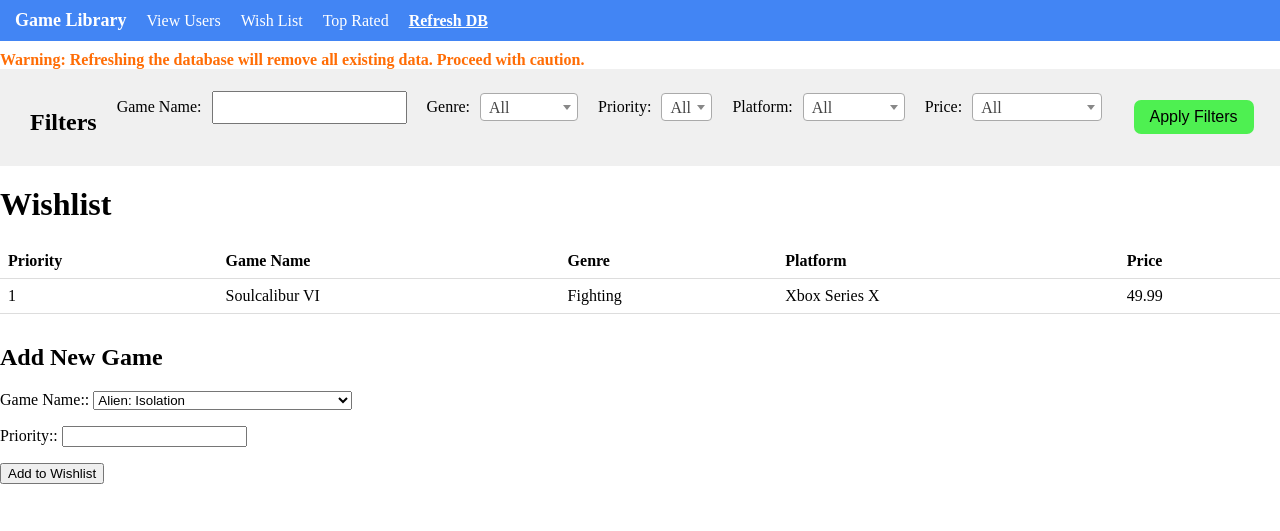
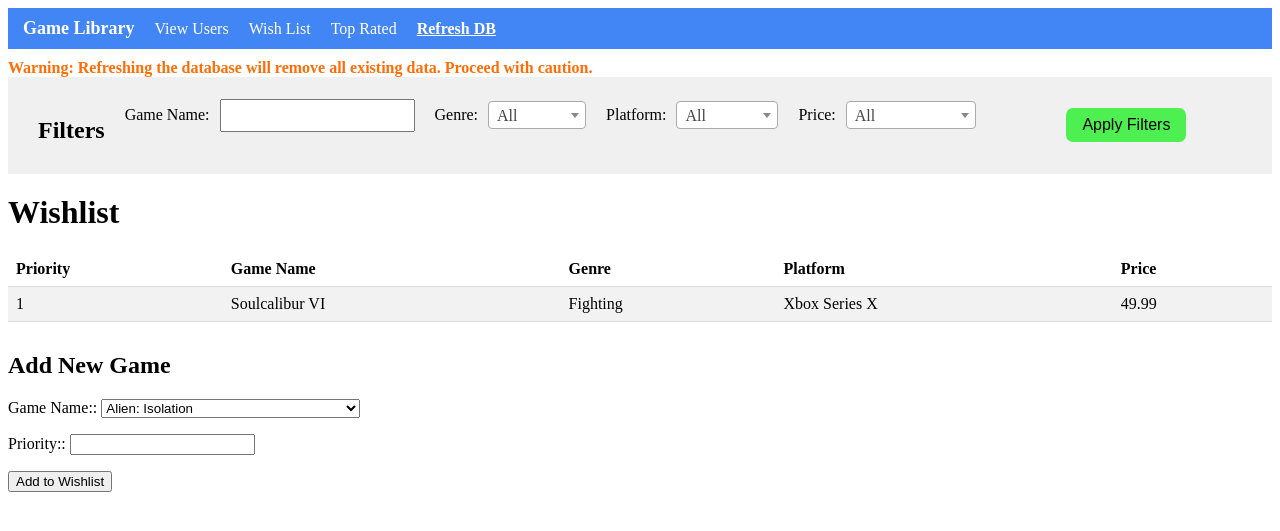
Before and after one commit to ralphsulioti/CS4750Project, a Flask app: page /wishlist in a window 1280 px wide. Shown: the top 531 px of the page. Run offline with Flask 3, Linux system fonts and the light colour scheme; data comes from the database, SQL or seed files in the repository; tables that the repository leaves empty hold one stand-in row (values such as "Sample post").

Commit message:
Fixed filter for the wishlist works as expected.

````diff
--- a/templates/wishlist.html
+++ b/templates/wishlist.html
@@ -6,27 +6,39 @@
     <link href="https://cdn.jsdelivr.net/npm/select2@4.0.13/dist/css/select2.min.css" rel="stylesheet" />
     <script src="https://cdn.jsdelivr.net/npm/select2@4.0.13/dist/js/select2.min.js"></script>
 </head>
+
 <style>
-body {
-    margin: 0;
-    padding: 0;
+    /* Styling for the user library table */
+    table {
+        border-collapse: collapse;
+        width: 100%;
     }
 
-nav {
-    background-color: #f0f0f0;
-    padding: 10px;
+    th, td {
+        text-align: left;
+        padding: 8px;
+        border-bottom: 1px solid #ddd;
     }
 
-nav > * {
-    display: flex;
-    align-items: center;
+    tr:nth-child(even) {
+        background-color: #f2f2f2;
     }
 
-.container {
-    display: flex;
-    flex-direction: column;
-    align-items: center;
+    /* Styling for the main content */
+    h1 {
         margin-top: 20px;
+    }
+
+    h2 {
+        margin-top: 30px;
+    }
+
+    form {
+        margin-top: 20px;
+    }
+
+    #add-game-form {
+        display: none;
     }
 
     .filters-container {
@@ -37,7 +49,6 @@ nav > * {
         padding: 10px;
         background-color: #f0f0f0;
         margin-bottom: 20px;
-
     }
 
     .left-filters {
@@ -45,13 +56,6 @@ nav > * {
         flex-wrap: wrap;
         align-items: center;
         margin-right: 15px;
-    margin-left: 20px;
-}
-
-.right-filters {
-    display: flex;
-    flex-wrap: wrap;
-    align-items: center;
         margin-left: 20px;
     }
 
@@ -85,50 +89,11 @@ nav > * {
         margin: 0 auto;
         transition: background-color 0.3s;
     }
-
-table {
-    width: 100%;
-    border-collapse: collapse;
-    margin-top: 20px;
-}
-
-th, td {
-    text-align: left;
-    padding: 8px;
-    border-bottom: 1px solid #ddd;
-}
-
-tr:nth-child(even) {
-    background-color: #f2f2f2;
-}
-
-h1 {
-    margin-top: 20px;
-}
-
-h2 {
-    margin-top: 30px;
-}
-
-.new-game-button {
-    margin-top: 10px;
-    padding: 8px 16px;
-    background-color: rgba(255, 106, 0, 0.98);
-    color: white;
-    border: none;
-    border-radius: 7px;
-    font-size: 16px;
-    cursor: pointer;
-    text-decoration: none;
-    display: inline-block;
-    transition: background-color 0.3s;
-    margin-left: auto;
-}
-
 </style>
 
 <body>
     {% include 'navbar.html' %}
+
     <div class="filters-container">
         <div class="left-filters">
             <h2>Filters</h2>
@@ -148,22 +113,6 @@ h2 {
                     <option value="Sports">Sports</option>
                     <option value="Platformer">Platformer</option>
                     <option value="Shooter">Shooter</option>
-            </select>
-        </div>
-        <div class="filter-container" style="margin-bottom: 20px;">
-            <label class="filter-label" for="priority-filter">Priority:</label>
-            <select id="priority-filter" class="filter-select">
-                <option value="">All</option>
-                <option value="1">1</option>
-                <option value="2">2</option>
-                <option value="3">3</option>
-                <option value="4">4</option>
-                <option value="5">5</option>
-                <option value="6">6</option>
-                <option value="7">7</option>
-                <option value="8">8</option>
-                <option value="9">9</option>
-                <option value="10">10</option>
                 </select>
             </div>
             <div class="filter-container" style="margin-bottom: 20px;">
@@ -195,7 +144,6 @@ h2 {
 
     <h1>Wishlist</h1>
     <table>
-    <thead>
         <tr>
             <th>Priority</th>
             <th>Game Name</th>
@@ -203,18 +151,15 @@ h2 {
             <th>Platform</th>
             <th>Price</th>
         </tr>
-    </thead>
-    <tbody>
         {% for item in wishlist %}
         <tr>
-            <td>{{ item[0] }}</td>
+            <td>{{ item[0] }}</td>  <!-- Change how you access the item fields -->
             <td>{{ item[1] }}</td>
             <td>{{ item[2] }}</td>
             <td>{{ item[3] }}</td>
-            <td>{{ item[4] }}</td```
+            <td>{{ item[4] }}</td>
         </tr>
         {% endfor %}
-    </tbody>
     </table>
 
     <h2>Add New Game</h2>
@@ -224,12 +169,13 @@ h2 {
         <p>{{ form.priority.label }}: {{ form.priority() }}</p>
         <p>{{ form.submit() }}</p>
     </form>
+
+    <!-- Apply Filters and Initialize Select2 -->
     <script>
     function applyFilters() {
         var gameRows = document.querySelectorAll('table tbody tr');
         var nameFilter = document.getElementById('name-filter').value.toLowerCase();
         var genreFilter = document.getElementById('genre-filter').value.toLowerCase();
-    var priorityFilter = document.getElementById('priority-filter').value.toLowerCase();
         var platformFilter = document.getElementById('platform-filter').value.toLowerCase();
         var priceFilter = document.getElementById('price-filter').value.toLowerCase();
 
@@ -237,13 +183,11 @@ function applyFilters() {
             var gameRow = gameRows[i];
             var name = gameRow.cells[1].textContent.toLowerCase();
             var genre = gameRow.cells[2].textContent.toLowerCase();
-        var priority = gameRow.cells[3].textContent.toLowerCase();
-        var platform = gameRow.cells[4].textContent.toLowerCase();
-        var price = gameRow.cells[5].textContent.toLowerCase();
+            var platform = gameRow.cells[3].textContent.toLowerCase();
+            var price = gameRow.cells[4].textContent.toLowerCase();
 
             if (name.includes(nameFilter) &&
                 genre.includes(genreFilter) &&
-            priority.includes(priorityFilter) &&
                 platform.includes(platformFilter) &&
                 priceFilterMatch(price, priceFilter)) {
                 gameRow.style.display = "";
@@ -272,7 +216,6 @@ function priceFilterMatch(price, filter) {
 
     $(document).ready(function() {
         $('#genre-filter').select2();
-    $('#priority-filter').select2();
         $('#platform-filter').select2();
         $('#price-filter').select2();
     });
````
Lines whose indentation alone changed are shown as unchanged.
